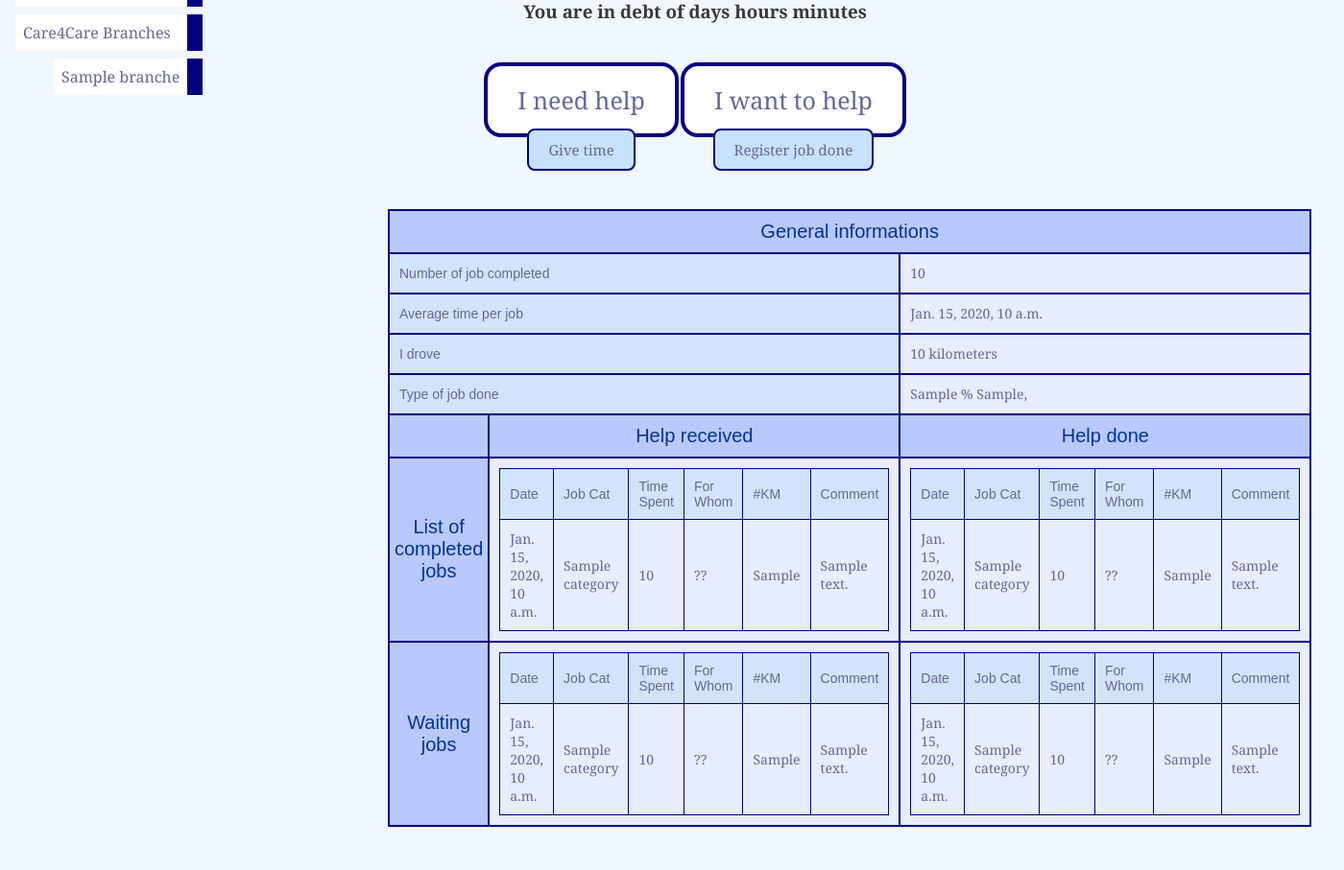
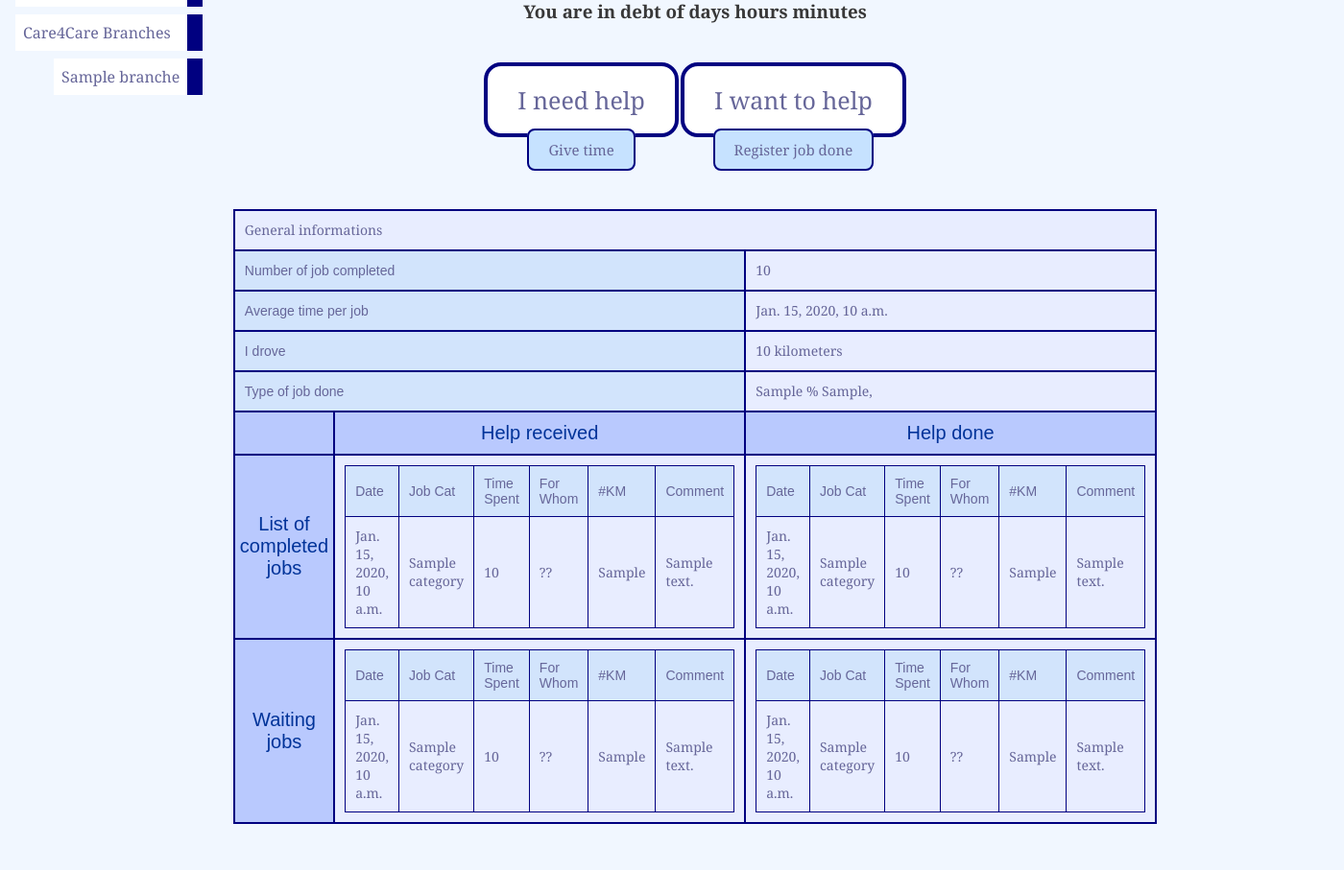
Before and after one commit to dsarkozi/care4care-sdp-grp4, a Django app: template Care4Care/C4CApplication/templates/C4CApplication/AccountAndStats.html in a window 1400 px wide. Shown: the part 149-1056 px from the top of the page at 96% size. Before the commit the page ends 1011 px from the top, so only its background shows below. Run offline with Django 3.2, Linux system fonts and the light colour scheme; the template is opened without the code that fills it: most values are stand-ins (such as "Sample title", 1, 10 or a date in 2020); some libraries are stand-ins or nearby versions.

Commit message:
accountant stats center : new technic

```diff
--- a/Care4Care/C4CApplication/templates/C4CApplication/AccountAndStats.html
+++ b/Care4Care/C4CApplication/templates/C4CApplication/AccountAndStats.html
@@ -10,14 +10,12 @@
 
 {% block menu%}
 
-<center>
 
-<section style="margin-left:380px; margin-right:auto;">
-
+<section style="display: table;margin: 0 auto;">
     <article class = "first">
     <table class=tab1 >
 
-		<th class=".tab1-3" colspan="6" >{% trans "General informations" %}</th>
+		<td class=".tab1-3" colspan="6" >{% trans "General informations" %}</td>
 
         <tr>
        <td class="tab1-4" colspan="2">  {% trans "Number of job completed" %}</td>
--- a/Care4Care/C4CApplication/templates/C4CApplication/FixedStructure.html
+++ b/Care4Care/C4CApplication/templates/C4CApplication/FixedStructure.html
@@ -45,5 +45,4 @@
 	{% block content %}
 
 	{% endblock %}
-</body>
 </html>
--- a/Care4Care/C4CApplication/templates/C4CApplication/MyCare4Care.html
+++ b/Care4Care/C4CApplication/templates/C4CApplication/MyCare4Care.html
@@ -68,7 +68,6 @@
 
 </tr>
 </table>
-</div>
 </center>
 
 {% block menu %}
```
Also changed, not shown: other parts of Care4Care/C4CApplication/templates/C4CApplication/AccountAndStats.html (+24 -31 lines), Care4Care/db.sqlite3.
